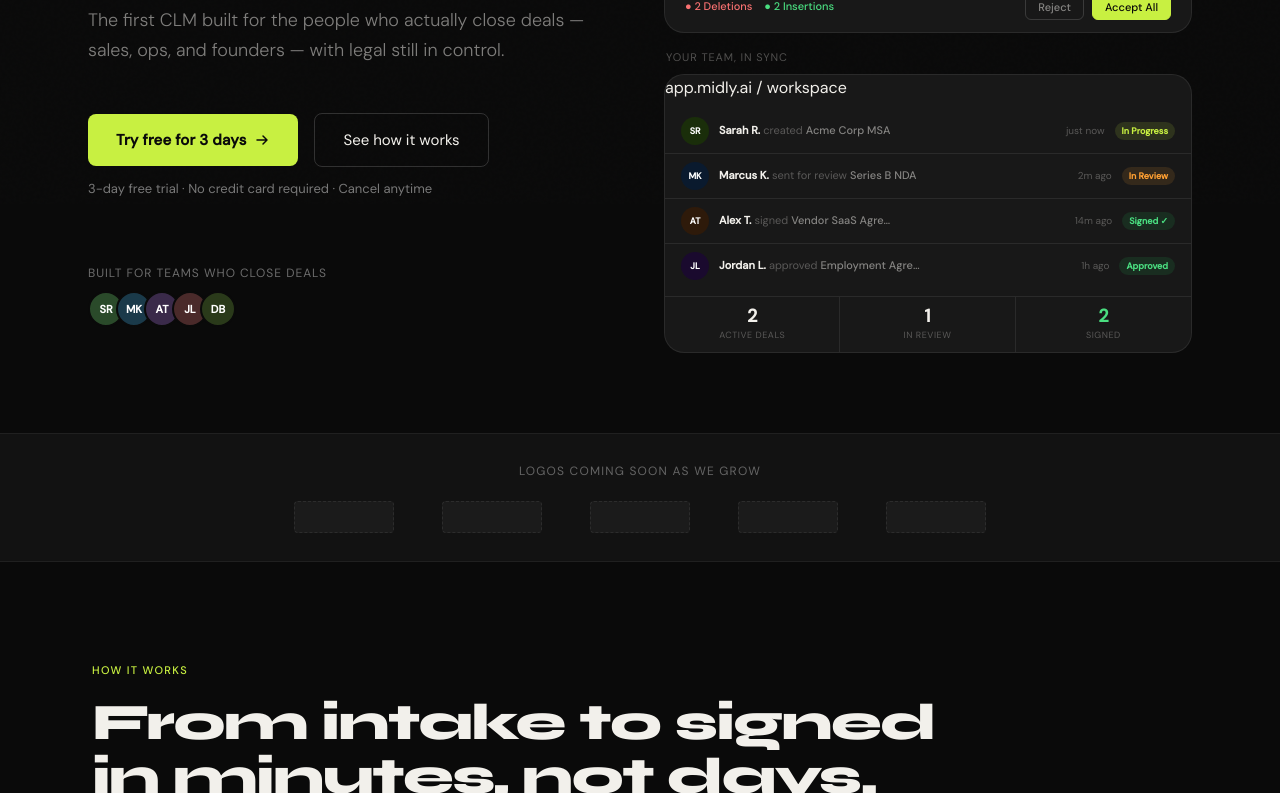
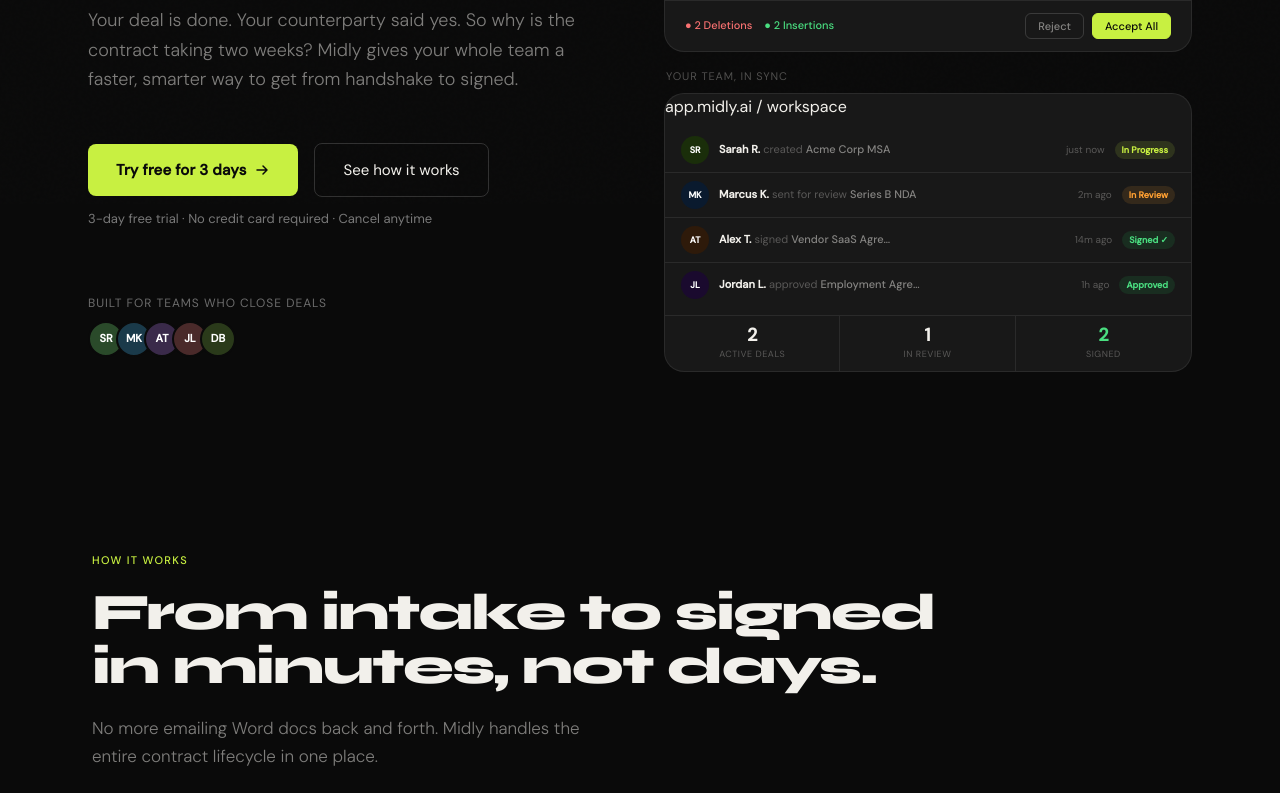
Before and after one commit to Patiencemidly/midly-website, a plain HTML site: page index.html in a window 1280 px wide. Shown: the part 596-1389 px from the top of the page. Drawn offline with Linux system fonts and the light colour scheme.

Commit message:
fix: remove logo bar, remove Georgia references, rewrite hero subheadline
Co-Authored-By: Claude Sonnet 4.6 <noreply@anthropic.com>

```diff
--- a/index.html
+++ b/index.html
@@ -1247,52 +1247,6 @@
     margin-left: 16px;
   }
 
-  /* ── SOCIAL PROOF BAR ── */
-  .social-proof-bar {
-    background: rgba(255,255,255,0.03);
-    border-top: 1px solid rgba(255,255,255,0.06);
-    border-bottom: 1px solid rgba(255,255,255,0.06);
-    padding: 28px 0;
-    text-align: center;
-  }
-
-  .proof-label {
-    font-size: 12px;
-    color: rgba(255,255,255,0.35);
-    text-transform: uppercase;
-    letter-spacing: 0.1em;
-    margin-bottom: 20px;
-  }
-
-  .proof-logos {
-    display: flex;
-    justify-content: center;
-    align-items: center;
-    gap: 48px;
-    flex-wrap: wrap;
-  }
-
-  .proof-logo-slot {
-    font-size: 15px;
-    font-weight: 600;
-    color: rgba(255,255,255,0.25);
-    letter-spacing: -0.01em;
-    border: 1px solid rgba(255,255,255,0.08);
-    padding: 8px 20px;
-    border-radius: 6px;
-  }
-
-  .proof-logo-real {
-    color: rgba(255,255,255,0.55);
-    border-color: rgba(200,240,65,0.2);
-  }
-
-  .proof-note {
-    font-size: 11px;
-    color: rgba(255,255,255,0.2);
-    margin-top: 16px;
-  }
-
   /* ── TESTIMONIAL ADDITIONS ── */
   .testimonial-stars {
     font-size: 12px;
@@ -1334,16 +1288,6 @@
   }
 
   .theme-toggle:hover { border-color: rgba(255,255,255,0.3); color: #fff; }
-
-  /* ── PROOF LOGO EMPTY ── */
-  .proof-logo-empty {
-    width: 100px;
-    height: 32px;
-    background: rgba(255,255,255,0.04);
-    border-radius: 4px;
-    border: 1px dashed rgba(255,255,255,0.08);
-    font-size: 0;
-  }
 
   /* ── LIGHT MODE OVERRIDES ── */
   [data-theme="light"] body { background: #f5f5f3; color: #0a0a0a; }
@@ -1390,13 +1334,6 @@
   [data-theme="light"] .mock-deal-name { color: #0a0a0a; }
   [data-theme="light"] .mock-deal-meta { color: rgba(0,0,0,0.4); }
 
-  [data-theme="light"] .social-proof-bar {
-    background: rgba(0,0,0,0.02);
-    border-color: rgba(0,0,0,0.06);
-  }
-  [data-theme="light"] .proof-label { color: rgba(0,0,0,0.3) !important; }
-  [data-theme="light"] .proof-logo-slot { color: rgba(0,0,0,0.3); border-color: rgba(0,0,0,0.08); }
-  [data-theme="light"] .proof-note { color: rgba(0,0,0,0.2) !important; }
 
   [data-theme="light"] .section-label { color: rgba(0,0,0,0.35); }
   [data-theme="light"] h2 { color: #0a0a0a; }
@@ -1711,7 +1648,7 @@
       </h1>
 
       <p class="hero-sub">
-        The first CLM built for the people who actually close deals — sales, ops, and founders — with legal still in control.
+        Your deal is done. Your counterparty said yes. So why is the contract taking two weeks? Midly gives your whole team a faster, smarter way to get from handshake to signed.
       </p>
 
       <div class="hero-ctas">
@@ -1786,7 +1723,7 @@
             </div>
             <div class="rd-clause rd-clause-normal">
               <span class="rd-clause-num">12.3</span>
-              <span class="rd-clause-text">Governing Law. This Agreement shall be governed by the laws of Georgia...</span>
+              <span class="rd-clause-text">Governing Law. This Agreement shall be governed by the laws of the applicable jurisdiction...</span>
             </div>
             <div class="rd-ai-bar" id="rdAiBar">
               <div class="rd-ai-icon">
@@ -1883,17 +1820,6 @@
   </div>
 </section>
 
-<!-- SOCIAL PROOF BAR -->
-<section class="social-proof-bar">
-  <p class="proof-label">Logos coming soon as we grow</p>
-  <div class="proof-logos">
-    <div class="proof-logo-slot proof-logo-empty"></div>
-    <div class="proof-logo-slot proof-logo-empty"></div>
-    <div class="proof-logo-slot proof-logo-empty"></div>
-    <div class="proof-logo-slot proof-logo-empty"></div>
-    <div class="proof-logo-slot proof-logo-empty"></div>
-  </div>
-</section>
 
 <!-- HOW IT WORKS -->
 <section class="section" id="how">
@@ -2232,7 +2158,7 @@
           </div>
           <span class="nav-logo-text">Midly.ai</span>
         </a>
-        <p style="font-size:13px;color:var(--text-dim);line-height:1.6;margin-top:12px;max-width:220px;font-weight:300;">The CLM built for the people who actually close deals.</p>
+        <p style="font-size:13px;color:var(--text-dim);line-height:1.6;margin-top:12px;max-width:220px;font-weight:300;">The contract workflow platform built for the people who actually close deals.</p>
         <div style="margin-top:20px;font-size:12px;color:var(--text-dim);">© 2026 Midly Labs Inc.</div>
       </div>
       <div>
```
